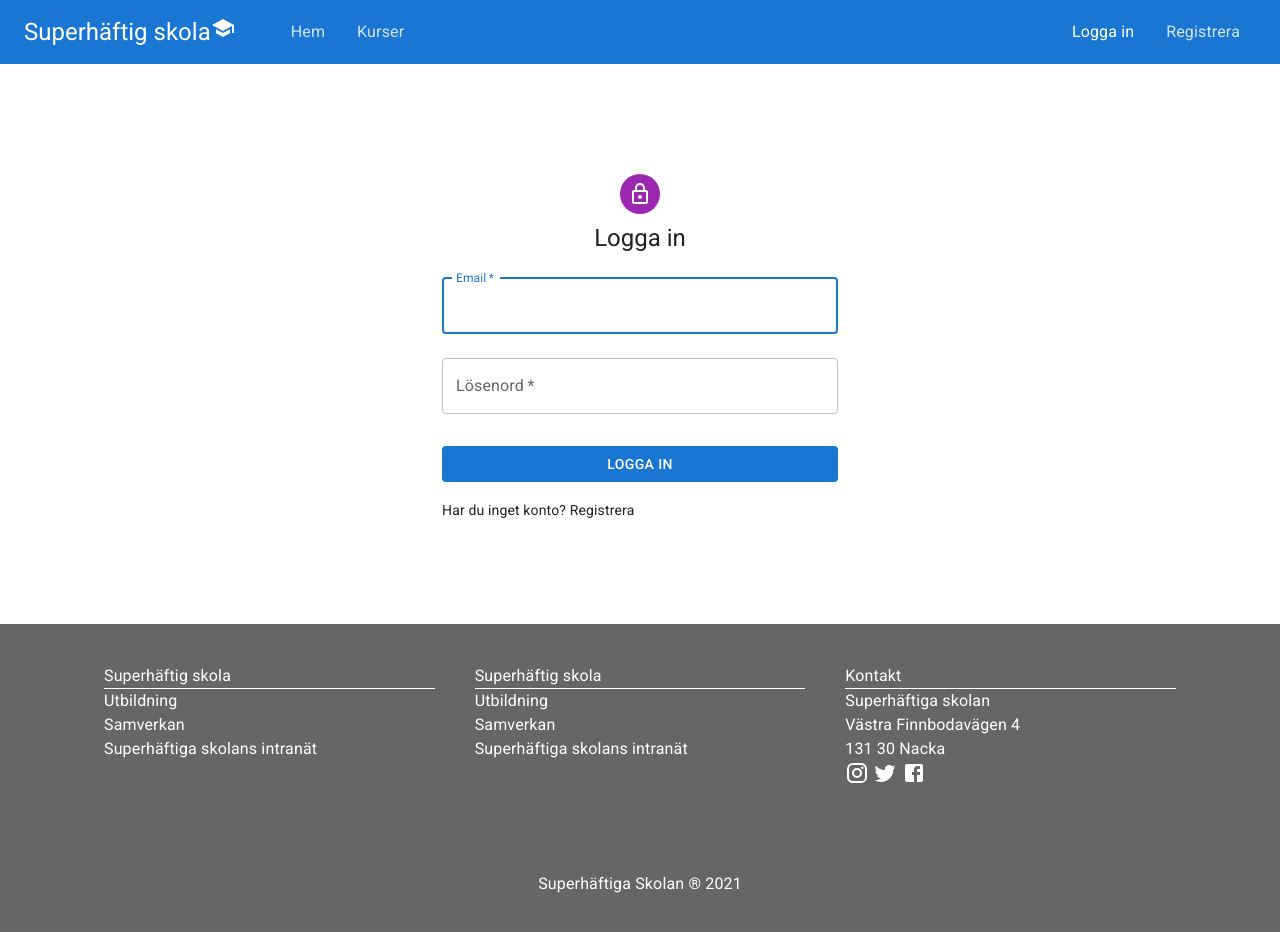
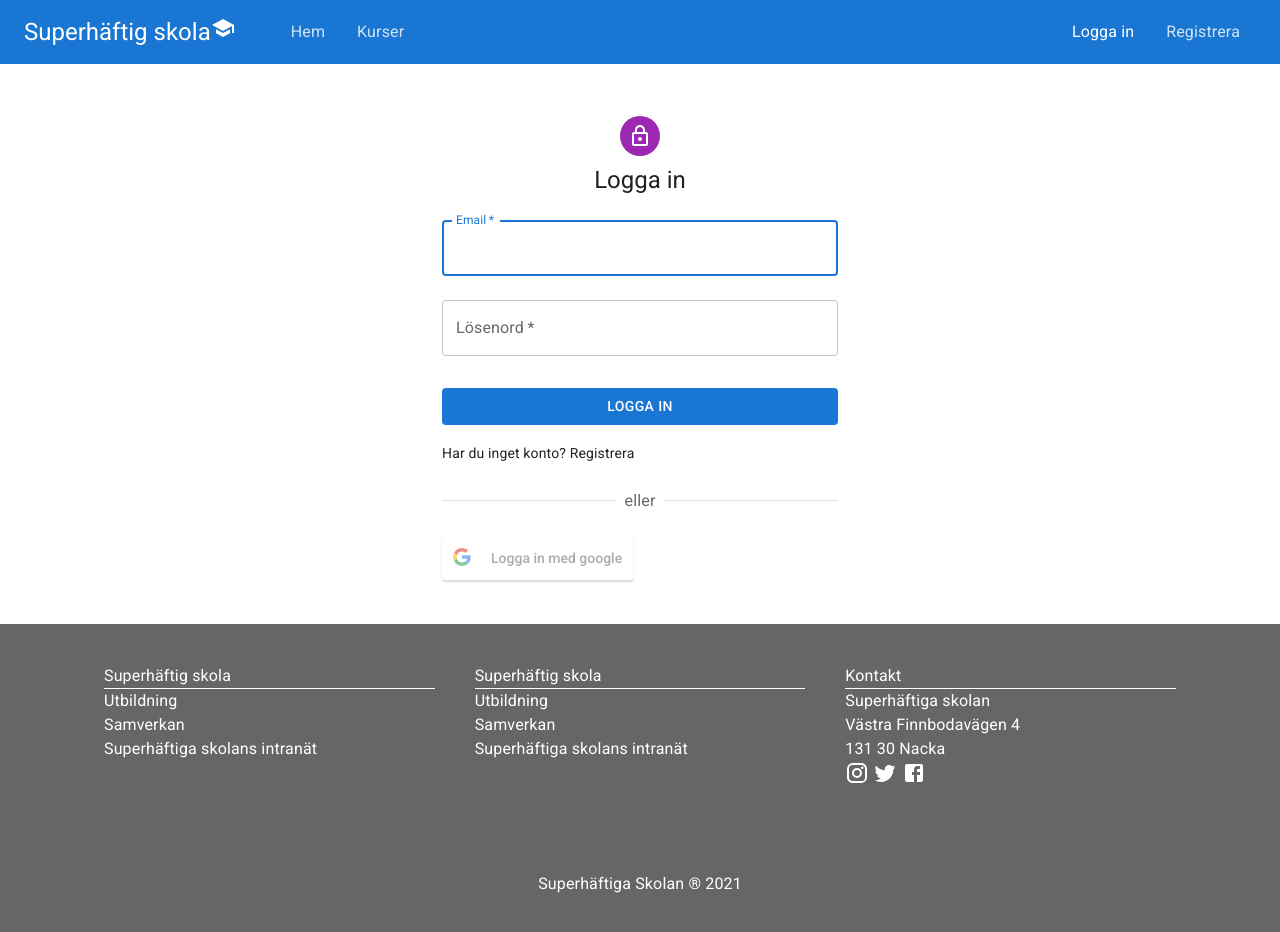
Before and after one commit to oskvr/course-registration-client, a Next.js app: page /account/login in a window 1280 px wide. Shown: the top 932 px of the page. Built offline with nearby package versions, Linux system fonts and the light colour scheme.

Commit message:
Google login

```diff
--- a/components/LoginForm.js
+++ b/components/LoginForm.js
@@ -8,8 +8,20 @@ import Box from "@mui/material/Box";
 import LockOutlinedIcon from "@mui/icons-material/LockOutlined";
 import Typography from "@mui/material/Typography";
 import Container from "@mui/material/Container";
+import GoogleLogin from 'react-google-login';
+import { Divider } from "@mui/material";
 
 export default function login() {
+
+  const handleSucces = (response) => {
+    console.log("google-respons", response)
+    localStorage.setItem('token', response.tokenId);
+    location.reload();
+  }
+
+  const handleFailure = (response) => {
+    console.log("google-respons", response)
+  }
 
   const [email,setEmail] = useState('');
   const [passWord, setPassWord] = useState('');
@@ -44,8 +56,6 @@ export default function login() {
     localStorage.setItem('token', data);
 
     location.reload();
-
-
   };
 
   return (
@@ -107,6 +117,28 @@ export default function login() {
               </Link>
             </Grid>
           </Grid>
+          <Box>
+            <Box display="flex" alignItems="center" paddingY={3}>
+              <Divider sx={{ flex: "1" }} />
+              <Typography
+                component="span"
+                marginX={1}
+                color="text.secondary"
+                sx={{ pointerEvents: "none" }}
+              >
+                eller
+              </Typography>
+              <Divider sx={{ flex: "1" }} />
+            </Box>
+            <GoogleLogin
+                clientId="659087919219-060lh08m0biorqnlaghc26elkvo609oa.apps.googleusercontent.com"
+                buttonText="Login"
+                onSuccess={handleSucces}
+                onFailure={handleFailure}
+                cookiePolicy={'single_host_origin'}>
+                  <span>Logga in med google</span>
+            </GoogleLogin>
+          </Box>
         </Box>
       </Box>
     </Container>
```
